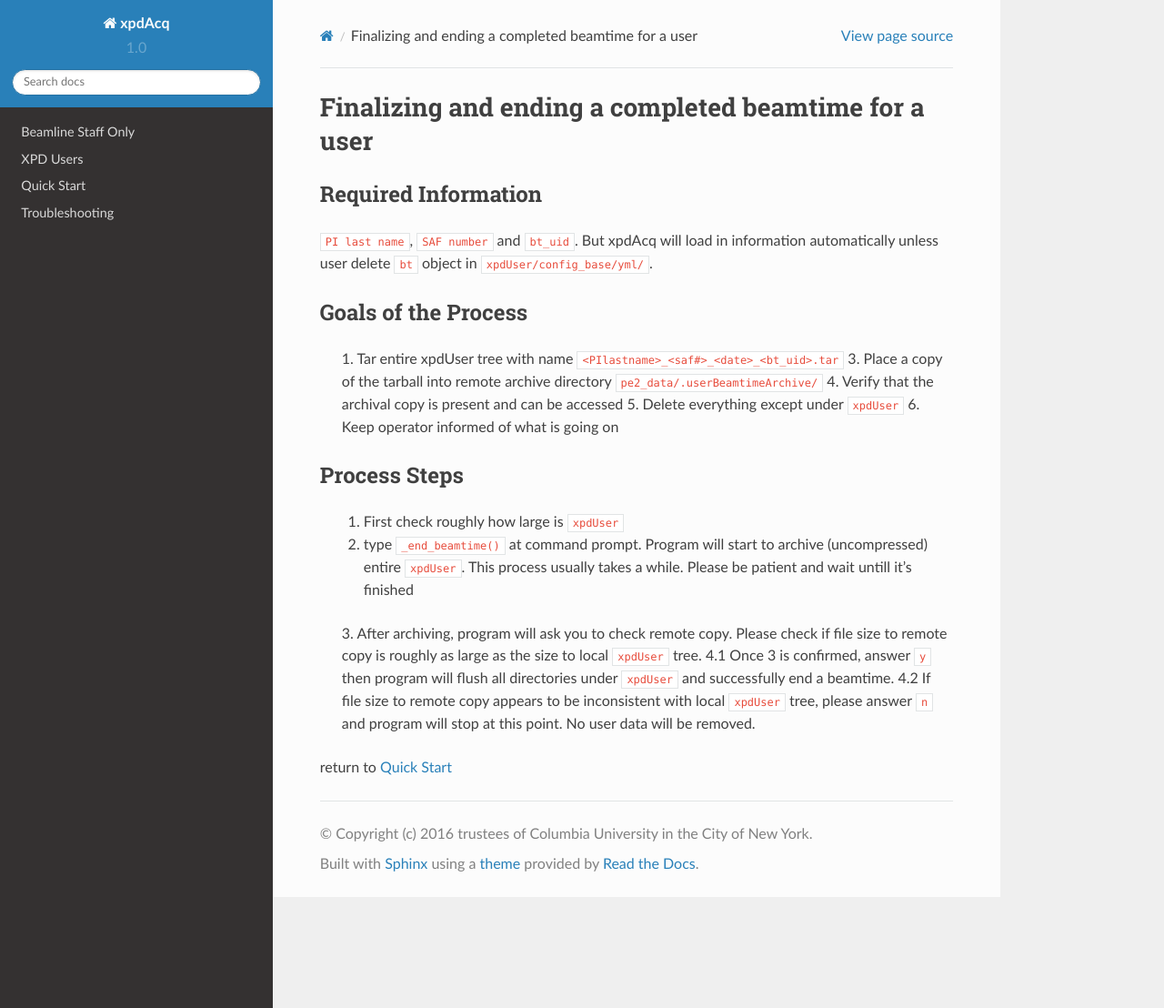
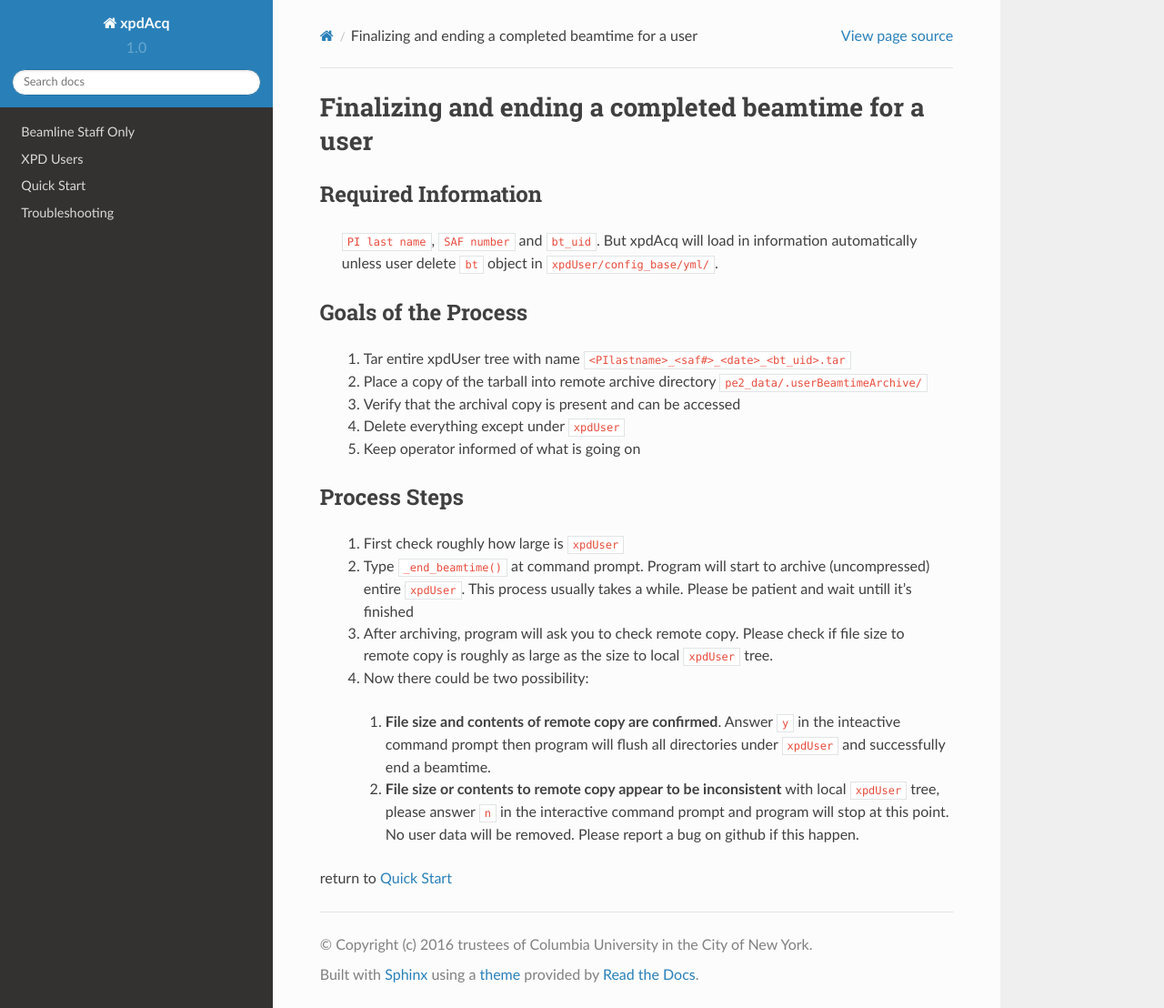
Before and after one commit to xpdAcq/xpdAcq, a Sphinx documentation site: the page built from doc/sb_endBeamtime.rst, in a window 1280 px wide and 1108 px high. Shown: the whole window at 91% size. Built offline with Sphinx 7.4.7 and the Read the Docs theme 2.0.0, drawn with Linux system fonts in a browser that asks for light colours.

Commit message:
before dinner. middle of rendering pages

```diff
--- a/doc/sb_endBeamtime.rst
+++ b/doc/sb_endBeamtime.rst
@@ -6,23 +6,25 @@ Finalizing and ending a completed beamtime for a user
 Required Information
 """"""""""""""""""""
 
-``PI last name``, ``SAF number`` and ``bt_uid``. But xpdAcq will load in information automatically unless user delete ``bt`` object in  ``xpdUser/config_base/yml/``.
+  ``PI last name``, ``SAF number`` and ``bt_uid``.
+  But xpdAcq will load in information automatically unless user delete ``bt`` object in  ``xpdUser/config_base/yml/``.
 
 Goals of the Process
 """"""""""""""""""""
 
- 1. Tar entire xpdUser tree with name ``<PIlastname>_<saf#>_<date>_<bt_uid>.tar``
- 3. Place a copy of the tarball into remote archive directory ``pe2_data/.userBeamtimeArchive/``
- 4. Verify that the archival copy is present and can be accessed
- 5. Delete everything except under ``xpdUser``
- 6. Keep operator informed of what is going on
+  #. Tar entire xpdUser tree with name ``<PIlastname>_<saf#>_<date>_<bt_uid>.tar``
+  #. Place a copy of the tarball into remote archive directory ``pe2_data/.userBeamtimeArchive/``
+  #. Verify that the archival copy is present and can be accessed
+  #. Delete everything except under ``xpdUser``
+  #. Keep operator informed of what is going on
 
 Process Steps
 """""""""""""
-  1. First check roughly how large is ``xpdUser``
-  2. type ``_end_beamtime()`` at command prompt. Program will start to archive (uncompressed) entire ``xpdUser``. This process usually takes a while. Please be patient and wait untill it's finished
-  3. After archiving, program will ask you to check remote copy. Please check if file size to remote copy is roughly as large as the size to local ``xpdUser`` tree.
-  4.1 Once 3 is confirmed, answer ``y`` then program will flush all directories under ``xpdUser`` and successfully end a beamtime.
-  4.2 If file size to remote copy appears to be inconsistent with local ``xpdUser`` tree, please answer ``n`` and program will stop at this point. No user data will be removed.
+  #. First check roughly how large is ``xpdUser``
+  #. Type ``_end_beamtime()`` at command prompt. Program will start to archive (uncompressed) entire ``xpdUser``. This process usually takes a while. Please be patient and wait untill it's finished
+  #. After archiving, program will ask you to check remote copy. Please check if file size to remote copy is roughly as large as the size to local ``xpdUser`` tree.
+  #. Now there could be two possibility:
+    #. **File size and contents of remote copy are confirmed**. Answer ``y`` in the inteactive command prompt then program will flush all directories under ``xpdUser`` and successfully end a beamtime.
+    #. **File size or contents to remote copy appear to be inconsistent** with local ``xpdUser`` tree, please answer ``n`` in the interactive command prompt and program will stop at this point. No user data will be removed. Please report a bug on github if this happen.
 
 return to :ref:`bls`
--- a/doc/usb_Experiment.rst
+++ b/doc/usb_Experiment.rst
@@ -1,3 +1,4 @@
+.. _usb_experiment:
 
 Setting up your XPD acuisition objects
 --------------------------------------
```
Also changed, not shown: doc/sb_overview.rst (+3 -10 lines).
